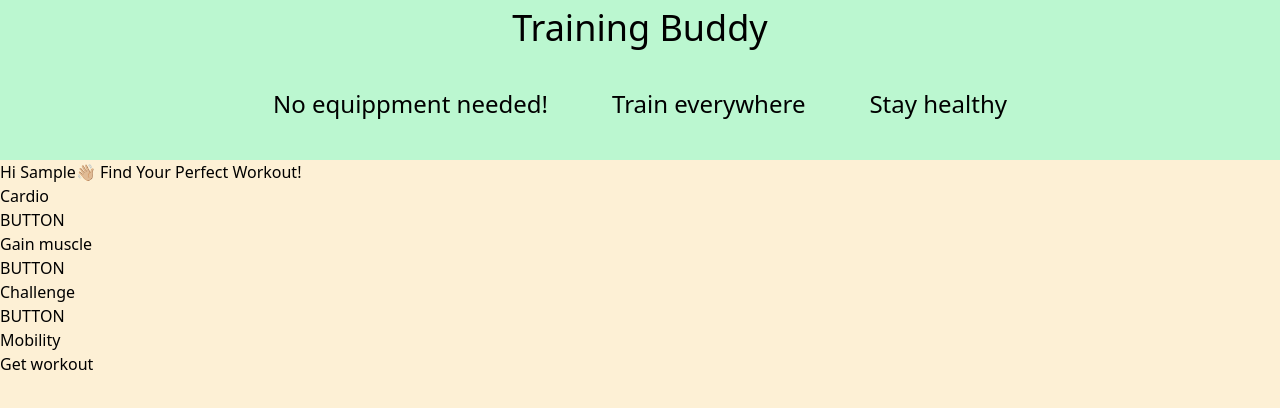
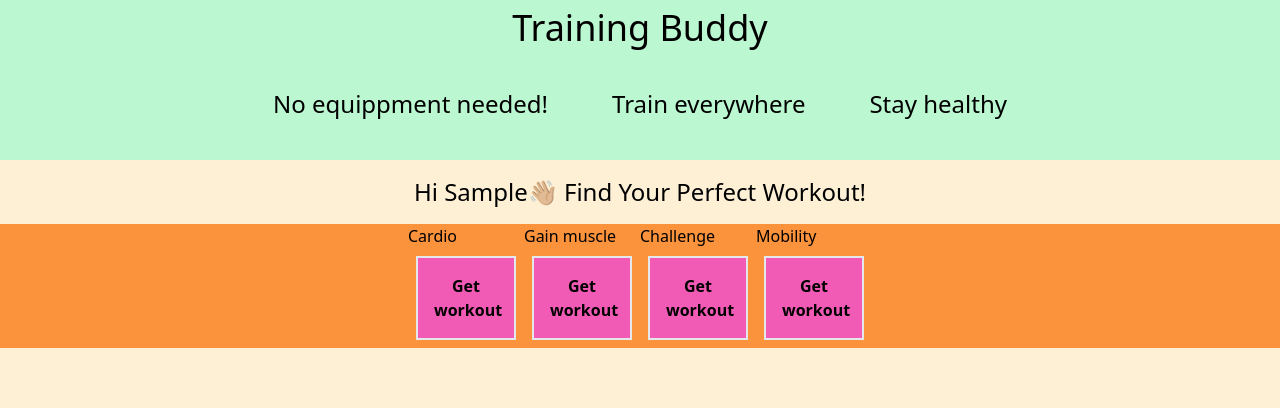
Before and after one commit to indiano881/test-part2, a Next.js app: page / in a window 1280 px wide. Both pictures are taken after typing "Sample" into the empty fields and a click on the button "Save". Shown: the top 408 px of the page. Built offline with nearby package versions, Linux system fonts and the light colour scheme.

Commit message:
save progress with styling, MUST understand better the structure

```diff
--- a/src/app/components/Cardio/index.tsx
+++ b/src/app/components/Cardio/index.tsx
@@ -10,7 +10,7 @@ const Cardio = ({updateFunction}:CardioProps) => {
     return (
         <div data-testid="cardio-card">
           <h2 data-testid="Cardio">Cardio</h2>
-          <button data-testid="getWorkout-Cardio" onClick={handleClick}>BUTTON</button>
+          <button data-testid="getWorkout-Cardio" onClick={handleClick} className="p-4 m-2 border-solid border-2 border-indigo-60 bg-[#f15bb5] w-[100px] font-bold hover:bg-violet-600 hover:text-white">Get workout</button>
         </div>
     )
 };
--- a/src/app/components/DailyChallenge/index.tsx
+++ b/src/app/components/DailyChallenge/index.tsx
@@ -10,7 +10,7 @@ const DailyChallenge = ({updateFunction}:DailyChallengeProps) => {
     return (
         <div data-testid="challenge-card">
           <h2>Challenge</h2>
-          <button data-testid="getWorkout-Challenge" onClick={handleClick}>BUTTON</button>
+          <button data-testid="getWorkout-Challenge" onClick={handleClick} className="p-4 m-2 border-solid border-2 border-indigo-60 bg-[#f15bb5] w-[100px] font-bold hover:bg-violet-600 hover:text-white">Get workout</button>
         </div>
     )
 };
--- a/src/app/components/DisplayCard/index.tsx
+++ b/src/app/components/DisplayCard/index.tsx
@@ -18,7 +18,7 @@ const DisplayCard = ({onClick, workout, type}:DisplayCardprops) => {
           <p>3 x 800m</p>
           <h3>Sprint Intervals</h3>
           <p>10 x 100m</p>
-          <button data-testid="closeBtn" onClick={handleClick}>BACK</button>
+          <button data-testid="closeBtn" onClick={handleClick} className="p-4 m-2 border-solid border-2 border-indigo-60 bg-[#f15bb5] w-[100px] font-bold hover:bg-violet-600 hover:text-white">BACK</button>
         </div>
     )
 };
--- a/src/app/components/Gym/index.tsx
+++ b/src/app/components/Gym/index.tsx
@@ -11,8 +11,7 @@ const Gym = ({updateFunction}:GymProps) => {
     return (
         <div data-testid="gym-card">
             <h2>Gain muscle</h2>
-            <button data-testid="getWorkout-gym" onClick={handleClick}>BUTTON</button>
-
+            <button data-testid="getWorkout-gym" onClick={handleClick} className="p-4 m-2 border-solid border-2 border-indigo-60 bg-[#f15bb5] w-[100px] font-bold hover:bg-violet-600 hover:text-white">Get workout</button>
         </div>
     )
 };
--- a/src/app/components/HeroMessage/index.tsx
+++ b/src/app/components/HeroMessage/index.tsx
@@ -4,11 +4,11 @@ type HeroMessageProps = {
 
 const HeroMessage = ({name}:HeroMessageProps) => {
     return (
-        <div>
-            <p>
-                <h3>Hi {name}👋🏼 Find Your Perfect Workout!</h3>
+
+            <p className="flex justify-center ">
+                <h3 className="text-2xl m-4">Hi {name}👋🏼 Find Your Perfect Workout!</h3>
             </p>
-        </div>
+
     )
 };
 
--- a/src/app/components/Stretching/index.tsx
+++ b/src/app/components/Stretching/index.tsx
@@ -9,7 +9,7 @@ const Stretching = ({updateFunction}:StretchingProps) => {
     return (
         <div data-testid="stretching-card">
           <h2>Mobility</h2>
-          <button data-testid="getWorkout-stretching" onClick={handleClick}>Get workout</button>
+          <button data-testid="getWorkout-stretching" onClick={handleClick} className="p-4 m-2 border-solid border-2 border-indigo-60 bg-[#f15bb5] w-[100px] font-bold hover:bg-violet-600 hover:text-white">Get workout</button>
         </div>
     )
 };
--- a/src/app/components/TrainingCard/index.tsx
+++ b/src/app/components/TrainingCard/index.tsx
@@ -13,7 +13,7 @@ const TrainingCard = ({title, image, bgColor, onClick}:TrainingCardProps) => {
         <div>
           <h2>{title}</h2>
           <img src={image} alt={title} data-testid="card-image"/>
-          <button>BUTTON</button>
+          <button className="p-4 m-2 border-solid border-2 border-indigo-60 bg-[#f15bb5] w-[100px] font-bold hover:bg-violet-600 hover:text-white">BUTTON</button>
         </div>
     )
 };
--- a/src/app/components/UserName/index.tsx
+++ b/src/app/components/UserName/index.tsx
@@ -22,14 +22,14 @@ const UserName = ({ updateUser }: UserNameProps) => {
 
   return (
     <form onSubmit={handleSubmit} className="bg-[#ffb703] flex flex-col items-center">
-      <label htmlFor="name-input">Enter your name below</label>
+      <label htmlFor="name-input" className="text-3xl">Enter your name below</label>
       <input
         id="name-input"
         value={name}
         onChange={handleInput}
         aria-label="Enter your name below"
       />
-      <button type="submit" data-testid="add-userName" className="p-4 m-2 border-solid border-2 border-indigo-60 bg-[#f15bb5] w-[100px]">Save</button>
+      <button type="submit" data-testid="add-userName" className="p-4 m-2 border-solid border-2 border-indigo-60 bg-[#f15bb5] w-[100px] font-bold hover:bg-violet-600 hover:text-white">Save</button>
     </form>
   );
 };
--- a/src/app/page.tsx
+++ b/src/app/page.tsx
@@ -27,10 +27,12 @@ const Home = () => {
       {(savedName !== "" && category !== "back") && (
         <>
           <HeroMessage name={savedName} />
+          <div className="flex flex-col sm:flex-row bg-orange-400 items-center sm:justify-center">
           <Cardio updateFunction={setCategory} />
           <Gym updateFunction={setCategory} />
           <DailyChallenge updateFunction={setCategory} />
           <Stretching updateFunction={setCategory} />
+          </div>
         </>
       )}
 
```
